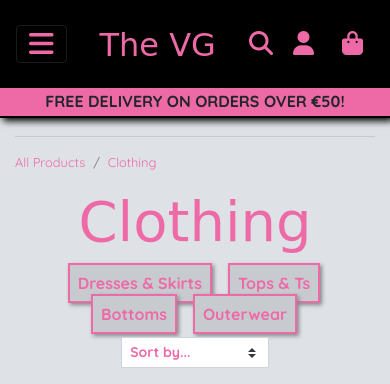
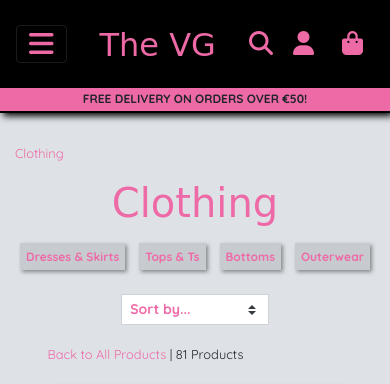
Before and after one commit to aineon/velvet-goldmine, a Django app: a page that uses products/templates/products/products.html in a window 390 px wide. Shown: the top 384 px of the page. Run offline with Django 3.2, Linux system fonts and the light colour scheme; data comes from the database, SQL or seed files in the repository; some libraries are stand-ins or nearby versions; some web fonts are replaced.

Commit message:
Tweak styling for responsiveness. Adjust form fields

```diff
--- a/products/templates/products/includes/breadcrumbs.html
+++ b/products/templates/products/includes/breadcrumbs.html
@@ -2,20 +2,20 @@
     <small>
         <nav aria-label="breadcrumb" class="product-breadcrumb">
             <ol class="breadcrumb">
-                <li class="breadcrumb-item"><a href="{% url 'products' %}">All Products</a></li>
+            <!--   <li class="breadcrumb-item d-none d-md-block form-link-line"><a href="{% url 'products' %}">All Products</a></li> -->
         {% if product.category.name == 'dresses' or product.category.name == 'bottoms' or product.category.name == 'tops_ts' or product.category.name == 'outerwear'%}
-                <li class="breadcrumb-item"><a href="{% url 'products' %}?category=dresses,bottoms,tops_ts,outerwear">Clothing</a></li>
+                <li class="breadcrumb-item form-link-line"><a href="{% url 'products' %}?category=dresses,bottoms,tops_ts,outerwear">Clothing</a></li>
         {% endif %}
-                <li class="breadcrumb-item"><a href="{% url 'products' %}?category={{ product.category.name }}">{{product.category.friendly_name}}</a></li>
+                <li class="breadcrumb-item form-link-line"><a href="{% url 'products' %}?category={{ product.category.name }}">{{product.category.friendly_name}}</a></li>
         {% if product.subcategory %}
             {% if product.subcategory.name == 'earrings' or product.subcategory.name == 'bracelets' or product.subcategory.name == 'necklaces' %}
-                <li class="breadcrumb-item"><a href="{% url 'products' %}?subcategory=earrings,necklaces,bracelets">Jewellery</a></li>
-                <li class="breadcrumb-item"><a href="{% url 'products' %}?subcategory={{ product.subcategory.name }}">{{product.subcategory.friendly_name}}</a></li>
+                <li class="breadcrumb-item form-link-line"><a href="{% url 'products' %}?subcategory=earrings,necklaces,bracelets">Jewellery</a></li>
+                <li class="breadcrumb-item form-link-line"><a href="{% url 'products' %}?subcategory={{ product.subcategory.name }}">{{product.subcategory.friendly_name}}</a></li>
             {% else %}
-                <li class="breadcrumb-item"><a href="{% url 'products' %}?subcategory={{ product.subcategory.name }}">{{product.subcategory.friendly_name}}</a></li>
+                <li class="breadcrumb-item form-link-line"><a href="{% url 'products' %}?subcategory={{ product.subcategory.name }}">{{product.subcategory.friendly_name}}</a></li>
             {% endif %}
         {% endif %}
-                <li class="breadcrumb-item">{{product.name}}</li>
+                <li class="breadcrumb-item font-weight-bold">{{product.name}}</li>
             </ol>
         </nav>
     </small>
@@ -23,18 +23,18 @@
 
 {% if current_categories %}
     <small>
-        <nav aria-label="breadcrumb">
+        <nav aria-label="breadcrumb" class="mobile-breadcrumb">
             <ol class="breadcrumb">
         {% for category in current_categories|slice:":1" %}
-                <li class="breadcrumb-item"><a href="{% url 'products' %}">All Products</a></li>
+            <!--  <li class="breadcrumb-item form-link-line d-none d-md-block"><a href="{% url 'products' %}">All Products</a></li>-->
 
             {% if current_categories|length > 1 %}
-                 <li class="breadcrumb-item"><a href="{% url 'products' %}?category=dresses,bottoms,tops_ts,outerwear">Clothing</a></li>
+                 <li class="breadcrumb-item form-link-line"><a href="{% url 'products' %}?category=dresses,bottoms,tops_ts,outerwear">Clothing</a></li>
             {% elif current_categories|length == 1 and category.name == 'dresses' or category.name == 'bottoms' or category.name == 'tops_ts' or category.name == 'outerwear' %}
-                <li class="breadcrumb-item"><a href="{% url 'products' %}?category=dresses,bottoms,tops_ts,outerwear">Clothing</a></li>
-                <li class="breadcrumb-item"><a href="{% url 'products' %}?category={{ category.name }}">{{category.friendly_name}}</a></li>
+                <li class="breadcrumb-item form-link-line"><a href="{% url 'products' %}?category=dresses,bottoms,tops_ts,outerwear">Clothing</a></li>
+                <li class="breadcrumb-item form-link-line"><a href="{% url 'products' %}?category={{ category.name }}">{{category.friendly_name}}</a></li>
             {% elif current_categories|length == 1 and category.name != 'dresses' or category.name != 'bottoms' or category.name != 'tops_ts' or category.name != 'outwear'%}
-                <li class="breadcrumb-item"><a href="{% url 'products' %}?category={{category.name}}">{{category.friendly_name}}</a></li>
+                <li class="breadcrumb-item form-link-line"><a href="{% url 'products' %}?category={{category.name}}">{{category.friendly_name}}</a></li>
             {% endif %}
         {% endfor %}
             </ol>
@@ -44,27 +44,27 @@
 {% else %}
 
     <small>
-        <nav>
+        <nav aria-label="breadcrumb" class="mobile-breadcrumb">
             <ol class="breadcrumb">
         {% if not product %}
-                <li class="breadcrumb-item"><a href="{% url 'products' %}">All Products</a></li>
+             <!-- <li class="breadcrumb-item d-none d-md-block"><a href="{% url 'products' %}">All Products</a></li>-->
              {% if current_subcategories %}
                 {% for subcategory in current_subcategories|slice:":1" %}
                     {% if subcategory.category.name == 'dresses' or subcategory.category.name == 'tops_ts' or subcategory.category.name == 'bottoms' %}
-                        <li class="breadcrumb-item"><a href="{% url 'products' %}?category=dresses,bottoms,tops_ts,outerwear">All Clothing</a></li>
+                        <li class="breadcrumb-item form-link-line"><a href="{% url 'products' %}?category=dresses,bottoms,tops_ts,outerwear">Clothing</a></li>
                     {% endif %}
-                        <li class="breadcrumb-item"><a href="{% url 'products' %}?category={{ subcategory.category.name }}">{{ subcategory.category.friendly_name}}</a></li>
+                        <li class="breadcrumb-item form-link-line"><a href="{% url 'products' %}?category={{ subcategory.category.name }}">{{ subcategory.category.friendly_name}}</a></li>
 
                     {% if current_subcategories|length > 1 and subcategory.category.name == 'accessories'  %}
-                        <li class="breadcrumb-item"><a href="{% url 'products' %}?subcategory=earrings,necklaces,bracelets">Jewellery</a></li>
+                        <li class="breadcrumb-item form-link-line"><a href="{% url 'products' %}?subcategory=earrings,necklaces,bracelets">Jewellery</a></li>
                     {% endif %}
 
                     {% if current_subcategories|length == 1 %}
                         {% if subcategory.name == 'earrings' or subcategory.name == 'bracelets' or subcategory.name == 'necklaces' %}
-                            <li class="breadcrumb-item"><a href="{% url 'products' %}?subcategory=earrings,necklaces,bracelets">Jewellery</a></li>
-                            <li class="breadcrumb-item" aria-current="page">{{subcategory.friendly_name}}</li>
+                            <li class="breadcrumb-item form-link-line"><a href="{% url 'products' %}?subcategory=earrings,necklaces,bracelets">Jewellery</a></li>
+                            <li class="breadcrumb-item form-link-line" aria-current="page">{{subcategory.friendly_name}}</li>
                         {% else %}
-                            <li class="breadcrumb-item" aria-current="page">{{subcategory.friendly_name}}</li>
+                            <li class="breadcrumb-item font-weight-bold" aria-current="page">{{subcategory.friendly_name}}</li>
                         {% endif %}
                     {% endif %}
                 {% endfor %}
--- a/products/templates/products/products.html
+++ b/products/templates/products/products.html
@@ -13,23 +13,24 @@
     <div class="container-fluid mb-5">
 
         {% include 'includes/carousel.html' %}
-        <hr>
+        <hr class="d-none d-lg-block">
         {% include 'products/includes/breadcrumbs.html' %}
         <div class="row">
             <div class="col text-center">
+            <!--Display current category/subcategory names-->
             {% for category in current_categories %}
                 {% if current_categories|length > 1 %}
                     {% if forloop.first %}
                         <h2 class="logo mb-3">Clothing</h2>
                     {% endif %}
                         <a class="badge text-decoration-none mb-2" href="{% url 'products' %}?category={{category.name }}">
-                            <span class="p-2 mt-2 mb-2 category-badge rounded-0 text-center">{{category.friendly_name }}</span>
+                            <span class="mt-2 mb-2 category-badge rounded-0 text-center">{{category.friendly_name }}</span>
                         </a>
                 {% else %}
                         <h2 class="logo">{{category.friendly_name}}</h2>
                     {% for subcategory in current_subcategories %}
                         <a class="badge text-decoration-none mb-2 mt-2" href="{% url 'products' %}?subcategory={{subcategory.name }}">
-                            <span class="p-2 mt-2 category-badge rounded-0 text-center">{{ subcategory.friendly_name }}</span>
+                            <span class="mt-2 category-badge rounded-0 text-center">{{ subcategory.friendly_name }}</span>
                         </a>
                     {% endfor %}
                 {% endif %}
@@ -45,7 +46,7 @@
                         <h2 class="logo mb-3">Jewellery</h2>
                     {% endif %}
                     <a class="badge text-decoration-none mb-2 mt-2" href="{% url 'products' %}?subcategory={{subcategory.name }}">
-                        <span class="p-2 mt-2 category-badge rounded-0 text-center">{{ subcategory.friendly_name }}</span>
+                        <span class="mt-2 category-badge rounded-0 text-center">{{ subcategory.friendly_name }}</span>
                     </a>
                 {% endif %}
             {% endfor %}
@@ -53,23 +54,24 @@
             {% if current_categories|length == 0 and current_subcategories|length == 0 %}
                 <h2 class="logo">All Products</h2>
                     <a class="badge text-decoration-none mb-2 mt-2" href="{% url 'products' %}?category=dresses,bottoms,tops_ts,outerwear">
-                        <span class="p-2 mt-2 category-badge rounded-0 text-center">Clothing</span>
+                        <span class="mt-2 category-badge rounded-0 text-center">Clothing</span>
                     </a>
                     <a class="badge text-decoration-none mb-2 mt-2" href="{% url 'products' %}?category=footwear">
-                        <span class="p-2 mt-2 category-badge rounded-0 text-center">Footwear</span>
+                        <span class="mt-2 category-badge rounded-0 text-center">Footwear</span>
                     </a>
                     <a class="badge text-decoration-none mb-2 mt-2" href="{% url 'products' %}?category=swimwear">
-                        <span class="p-2 mt-2 category-badge rounded-0 text-center">Swimwear</span>
+                        <span class="mt-2 category-badge rounded-0 text-center">Swimwear</span>
                     </a>
                     <a class="badge text-decoration-none mb-2 mt-2" href="{% url 'products' %}?category=accessories">
-                        <span class="p-2 mt-2 category-badge rounded-0 text-center">Accessories</span>
+                        <span class="mt-2 category-badge rounded-0 text-center">Accessories</span>
                     </a>
             {% endif %}
             </div>
         </div>
 
+        <!--Sort selector box-->
          <div class="row">
-            <div class="product-container col-10 offset-1">
+            <div class="select-box-container col-10 offset-1">
                 <div class="row mt-1 mb-2">
                     <div class="col-12 col-md-6 my-auto order-md-last d-flex justify-content-center justify-content-md-end">
                         <div class="sort-select-wrapper w-50">
@@ -85,7 +87,7 @@
                         </div>
                     </div>
                     <div class="col-12 col-md-6 order-md-first">
-                        <p class="mt-3 text-center text-md-left">
+                        <p class="mt-3 text-md-left product-count">
                             {% if search_term or current_categories  or current_subcategories or current_sorting != 'None_None' %}
                                 <span class="small"><a href="{% url 'products' %}" class="back-link">Back to All Products</a> | </span>
                             {% endif %}
@@ -96,6 +98,7 @@
             </div>
         </div>
 
+        <!-- Display products-->
         <div class="row">
             <div class="product-container col-10 offset-1">
                 <div class="row mt-1 mb-2"></div>
@@ -152,6 +155,7 @@
             </div>
         </div>
 
+        <!--Scroll to top button-->
         <div class="scroll-btn hide">
             <a class="scroll-link d-flex h-100 text-decoration-none" title="back to top">
                 <i class="fas fa-angle-double-up grey-icon mx-auto my-auto"></i>
@@ -164,7 +168,7 @@
 {% block postloadjs %}
 {{ block.super }}
     <script type="text/javascript">
-
+    // Hide/show scroll btn
         $(window).scroll(function(){
             if ($(this).scrollTop() > 100) {
                 $('.scroll-btn').removeClass('hide');
@@ -180,7 +184,7 @@
     </script>
 
     <script type="text/javascript">
-
+    //Sort products depending on option selected
         $('#sort-selector').change(function() {
             let selector = $(this);
             let currentUrl = new URL(window.location);
--- a/static/css/base.css
+++ b/static/css/base.css
@@ -374,19 +374,25 @@
 .category-badge {
     color: #ee6aa7;
     background-color: #c7cbcf;
-    border: 2px solid #ee6aa7;
+    border: 2px solid #c7cbcf;
     margin-right: 2px;
     font-size: 1rem;
     box-shadow: 2px 2px 4px #85878a;
+    padding: .5rem;
 }
 
 a.badge > span.category-badge:hover {
     background-color: #ee6aa7;
     color: #c7cbcf;
+    border: 2px solid #ee6aa7;
 }
 
 a.back-link {
     color: #ee6aa7 !important;
+}
+
+a.back-link:hover {
+    font-weight: bold;
 }
 
 /* Select Boxes */
@@ -408,7 +414,6 @@
 #id_product_size {
      font-weight: 700;
 }
-
 
 /* Links */
 
@@ -762,15 +767,41 @@
     }
 
     .bag-header {
-        padding-top: .5rem;
+        padding-top: 1.75rem;
     }
 
+    .logo {
+        font-size: 2.5rem;
+    }
 
+    .category-badge {
+        padding: .25rem;
+        font-size: .75rem;
+        margin-right: 0;
+    }
+
+    .select-box-container {
+        margin-top: 1rem;
+    }
+
+    .product-count {
+        margin-bottom: 0;
+    }
+
+    .mobile-breadcrumb {
+        padding-top: 1.5rem;
+    }
+
+    .scroll-btn {
+        height: 36px;
+        width: 36px;
+        font-size: 1rem;
+    }
 }
 
 @media only screen and (max-width: 768px) {
     .banner-text {
-        font-size: 1rem;
+        font-size: .75rem;
     }
 
     .header-container {
```
Also changed, not shown: products/forms.py (+8 -2 lines), products/templates/products/product_detail.html (+11 -4 lines).
